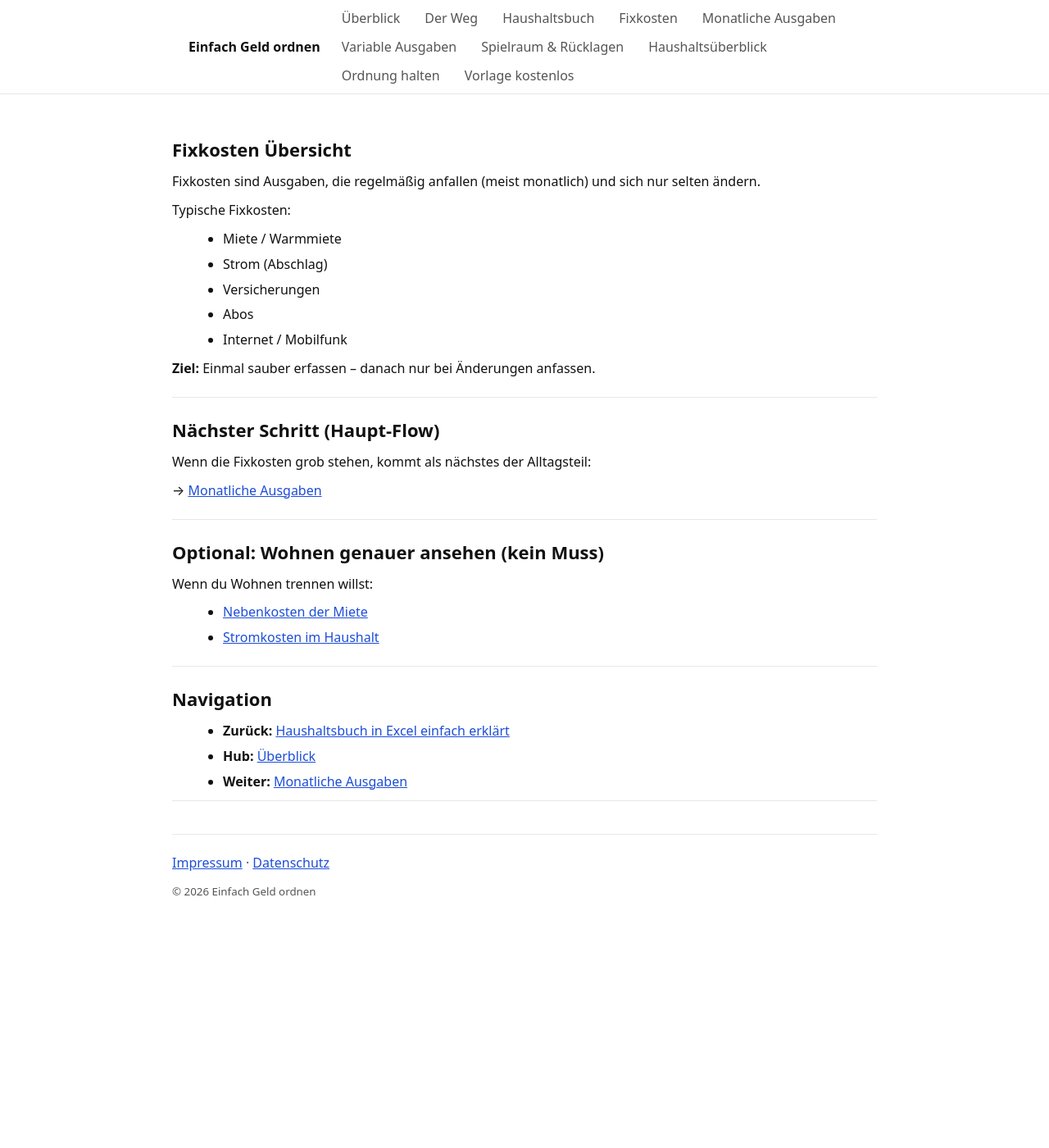
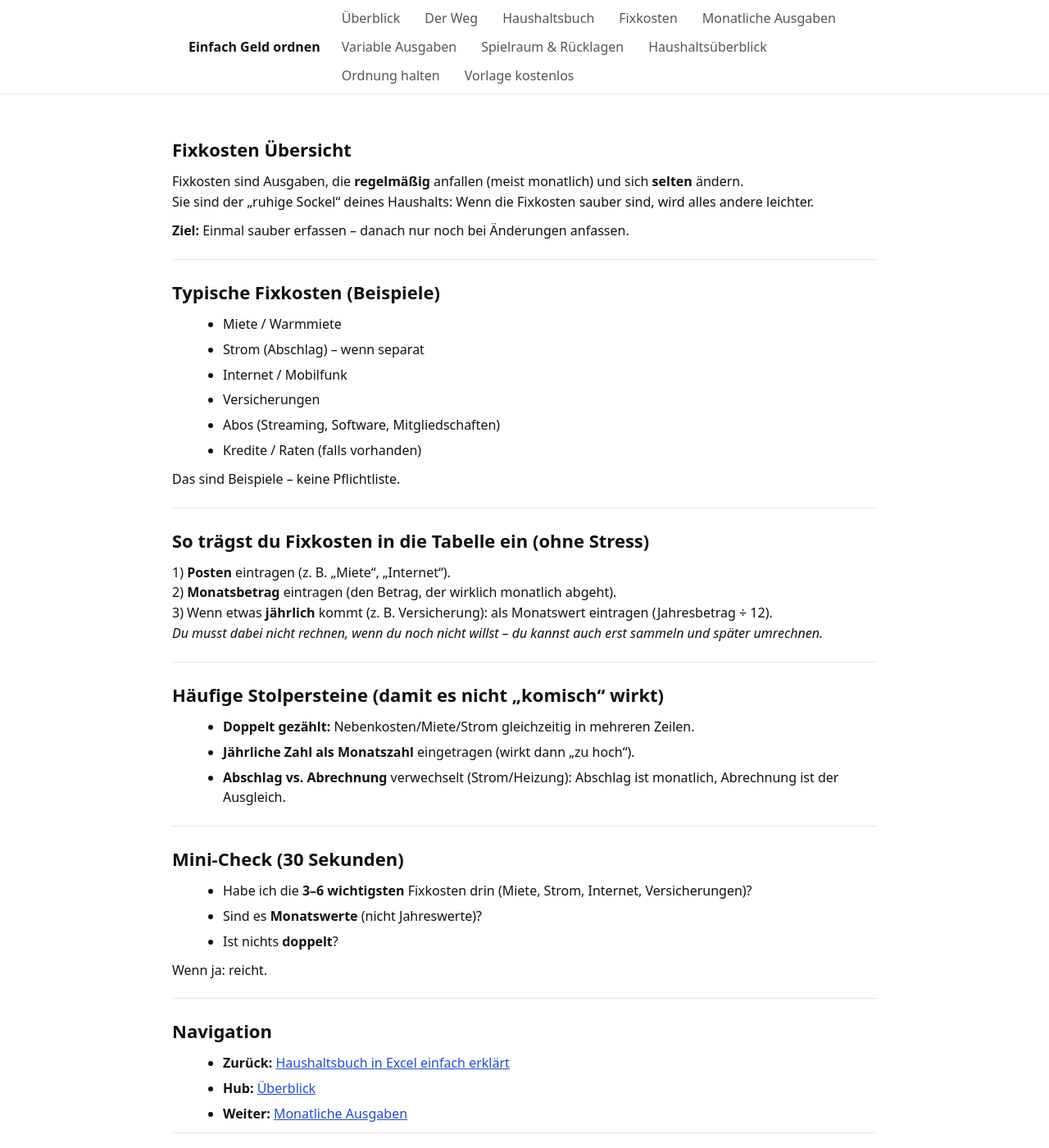
Before and after one commit to gluecklich-tools/einfach-geld-ordnen, a Jekyll site: the page built from seiten/fixkosten-uebersicht.md, in a window 1280 px wide and 1400 px high. Shown: the whole window at 82% size. Built offline with Jekyll 4.4.1, drawn with Linux system fonts in a browser that asks for light colours.

```diff
--- a/seiten/fixkosten-uebersicht.md
+++ b/seiten/fixkosten-uebersicht.md
@@ -6,36 +6,55 @@
 
 ## Fixkosten Übersicht
 
-Fixkosten sind Ausgaben, die regelmäßig anfallen (meist monatlich) und sich nur selten ändern.
+Fixkosten sind Ausgaben, die **regelmäßig** anfallen (meist monatlich) und sich **selten** ändern.
+Sie sind der „ruhige Sockel“ deines Haushalts: Wenn die Fixkosten sauber sind, wird alles andere leichter.
 
-Typische Fixkosten:
-- Miete / Warmmiete
-- Strom (Abschlag)
-- Versicherungen
-- Abos
-- Internet / Mobilfunk
-
-**Ziel:** Einmal sauber erfassen – danach nur bei Änderungen anfassen.
+**Ziel:** Einmal sauber erfassen – danach nur noch bei Änderungen anfassen.
 
 ---
 
-## Nächster Schritt (Haupt-Flow)
+## Typische Fixkosten (Beispiele)
 
-Wenn die Fixkosten grob stehen, kommt als nächstes der Alltagsteil:
+- Miete / Warmmiete
+- Strom (Abschlag) – wenn separat
+- Internet / Mobilfunk
+- Versicherungen
+- Abos (Streaming, Software, Mitgliedschaften)
+- Kredite / Raten (falls vorhanden)
 
-→ [Monatliche Ausgaben]({{ "/seiten/monatliche-ausgaben.html" | relative_url }})
+Das sind Beispiele – keine Pflichtliste.
 
 ---
 
-## Optional: Wohnen genauer ansehen (kein Muss)
+## So trägst du Fixkosten in die Tabelle ein (ohne Stress)
 
-Wenn du Wohnen trennen willst:
-- [Nebenkosten der Miete]({{ "/seiten/nebenkosten-miete.html" | relative_url }})
-- [Stromkosten im Haushalt]({{ "/seiten/stromkosten-haushalt.html" | relative_url }})
+1) **Posten** eintragen (z. B. „Miete“, „Internet“).
+2) **Monatsbetrag** eintragen (den Betrag, der wirklich monatlich abgeht).
+3) Wenn etwas **jährlich** kommt (z. B. Versicherung): als Monatswert eintragen (Jahresbetrag ÷ 12).
+   *Du musst dabei nicht rechnen, wenn du noch nicht willst – du kannst auch erst sammeln und später umrechnen.*
+
+---
+
+## Häufige Stolpersteine (damit es nicht „komisch“ wirkt)
+
+- **Doppelt gezählt:** Nebenkosten/Miete/Strom gleichzeitig in mehreren Zeilen.
+- **Jährliche Zahl als Monatszahl** eingetragen (wirkt dann „zu hoch“).
+- **Abschlag vs. Abrechnung** verwechselt (Strom/Heizung): Abschlag ist monatlich, Abrechnung ist der Ausgleich.
+
+---
+
+## Mini-Check (30 Sekunden)
+
+- Habe ich die **3–6 wichtigsten** Fixkosten drin (Miete, Strom, Internet, Versicherungen)?
+- Sind es **Monatswerte** (nicht Jahreswerte)?
+- Ist nichts **doppelt**?
+
+Wenn ja: reicht.
 
 ---
 
 ## Navigation
+
 - **Zurück:** [Haushaltsbuch in Excel einfach erklärt]({{ "/seiten/haushaltsbuch-excel.html" | relative_url }})
 - **Hub:** [Überblick]({{ "/pillar/index.html" | relative_url }})
 - **Weiter:** [Monatliche Ausgaben]({{ "/seiten/monatliche-ausgaben.html" | relative_url }})
```
Also changed, not shown: seiten/monatliche-ausgaben.md (+24 -21 lines), seiten/nebenkosten-miete.md (+33 -9 lines), seiten/stromkosten-haushalt.md (+19 -12 lines), CHANGELOG.md.
